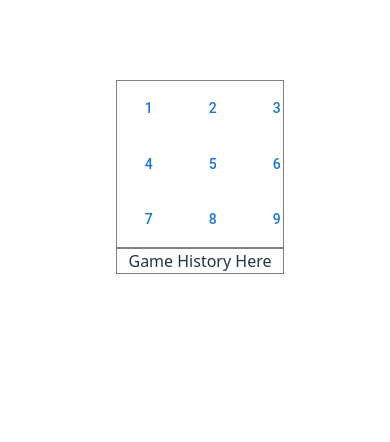
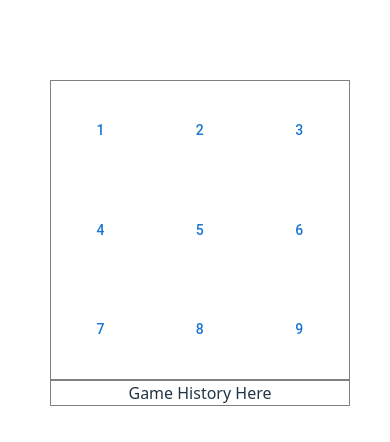
Before and after one commit to IsaacFlello/mui-tic-tac-toe, a React (Vite) app: page / in a window 390 px wide. Shown: the top 442 px of the page. Built offline with nearby package versions, Linux system fonts and the light colour scheme.

Commit message:
Further enhanced responsiveness of layout. Split game board and game history into separate components.

```diff
--- a/src/App.css
+++ b/src/App.css
@@ -6,6 +6,8 @@
   max-width: 1280px;
   min-width: 400px;
   width: 100vw;
+
+  min-height: 400px;
   height: 100vh;
 
   margin: 0 auto;
@@ -25,34 +27,31 @@ main {
     }
 }
 
-#game-board-section {
+#game-board {
     width: 70vmin;
+    min-width: 300px;
     height: auto;
     aspect-ratio: 1 / 1;
-}
-
-@media(max-width: 599px) {
-    #game-board-section {
-        max-width: 70%;
-    }
-}
-
-#game-board {
-    width: 100%;
-    height: 100%;
     display: grid;
     grid-template-columns: repeat(3, 1fr);
     grid-template-rows: repeat(3, 1fr);
     border: 1px solid grey;
 }
+@media(max-width: 599px) {
+    #game-board {
+        max-width: 70%;
+    }
+}
 
 #game-history-section {
     width: 30vmin;
+    min-width: 200px;
     border: 1px solid grey;
 }
 
 @media(max-width: 599px) {
     #game-history-section {
         width: 70%;
+        min-width: 300px;
     }
 }
--- a/src/App.tsx
+++ b/src/App.tsx
@@ -6,7 +6,14 @@ function App() {
 
   return (
     <main>
-        <section id="game-board-section">
+        <GameBoard></GameBoard>
+        <GameHistory></GameHistory>
+    </main>
+  )
+}
+
+function GameBoard() {
+    return (
         <div id="game-board">
             <Button>1</Button>
             <Button>2</Button>
@@ -20,11 +27,14 @@ function App() {
             <Button>8</Button>
             <Button>9</Button>
         </div>
-        </section>
+        )
+}
+
+function GameHistory() {
+    return (
         <section id="game-history-section">
             <div>Game History Here</div>
         </section>
-    </main>
     )
 }
 
```
Lines whose indentation alone changed are shown as unchanged.
